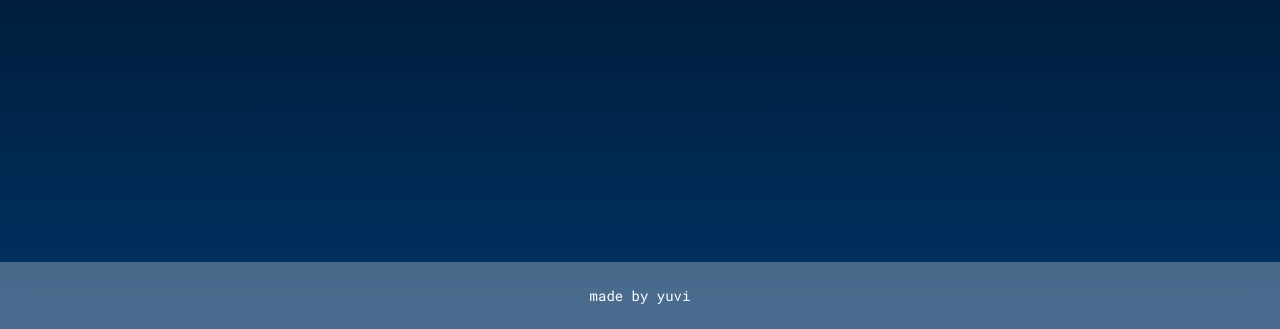
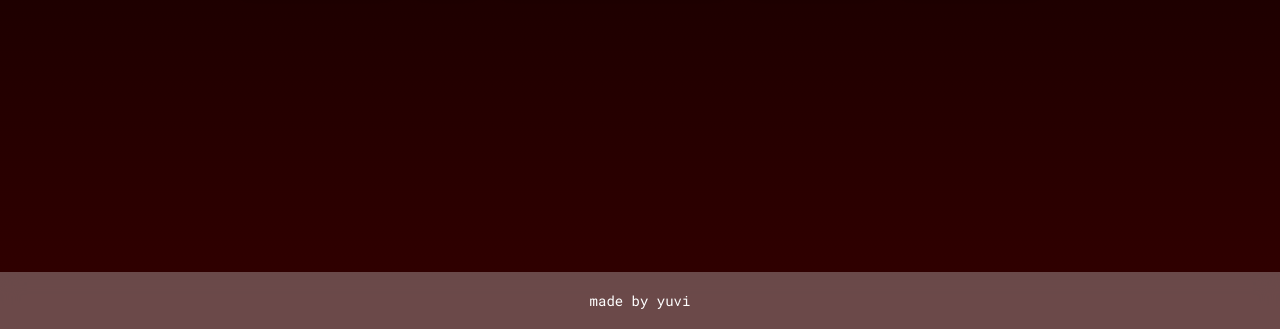
Before and after one commit to yuvify/empyreus, a plain HTML site: page public/index.html in a window 1280 px wide. Shown: the part 471-800 px from the top of the page. Drawn offline with Linux system fonts and the light colour scheme.

Commit message:
Update style.css

```diff
--- a/public/style.css
+++ b/public/style.css
@@ -1,6 +1,6 @@
 body {
     font-family: 'Roboto Mono', monospace;
-    background: linear-gradient(to bottom, #000000, #003366);
+    background: linear-gradient(to bottom, #000000, #330000);
     margin: 0;
     height: 100vh;
     display: flex;
@@ -39,7 +39,7 @@ footer {
     bottom: 0;
     width: 100%;
     text-align: center;
-    padding: 10px;
+    padding: 5px;
     background: rgba(241, 241, 241, 0.3);
     font-family: 'Roboto Mono', monospace;
     font-size: 14px;
```
